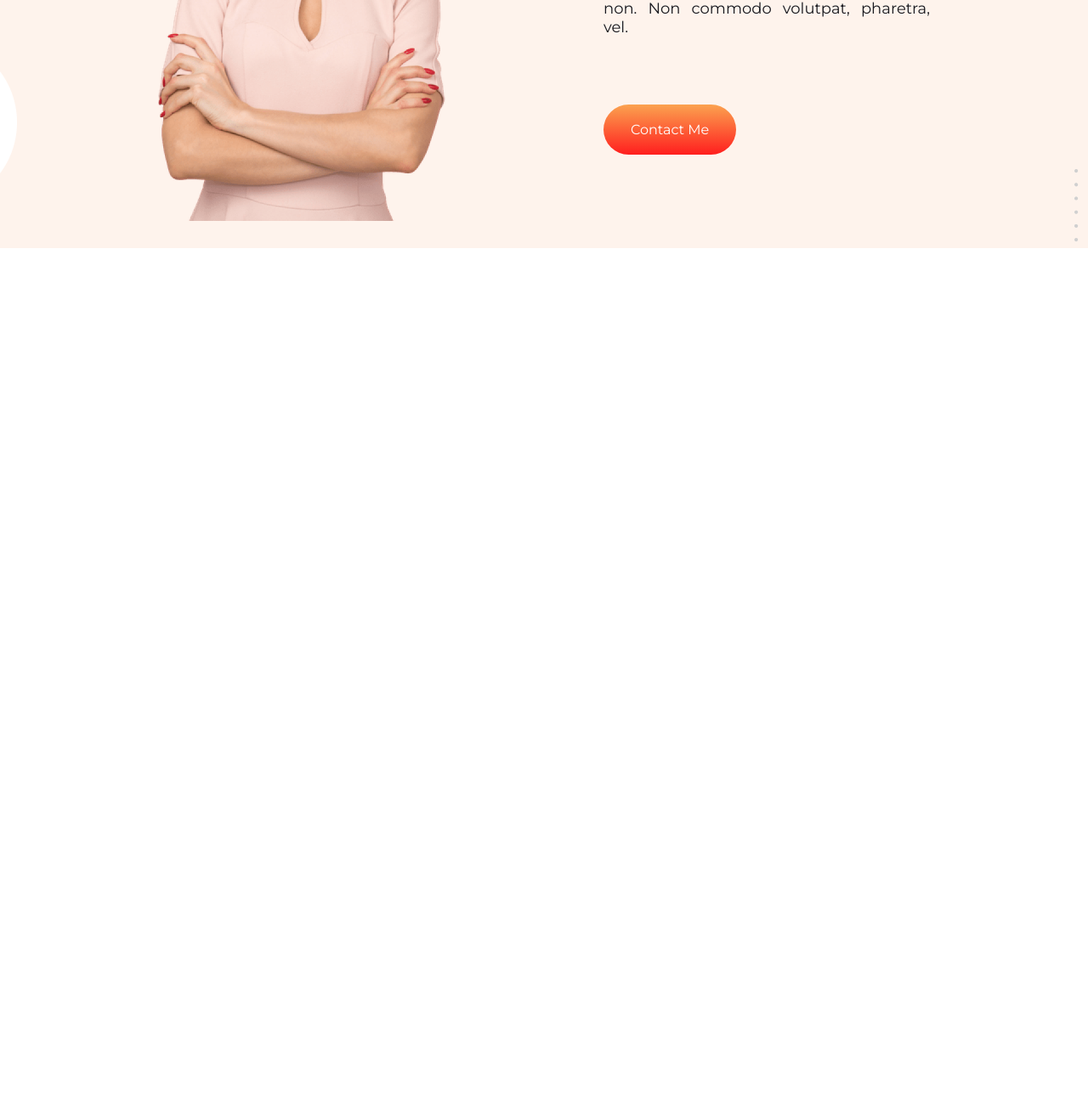
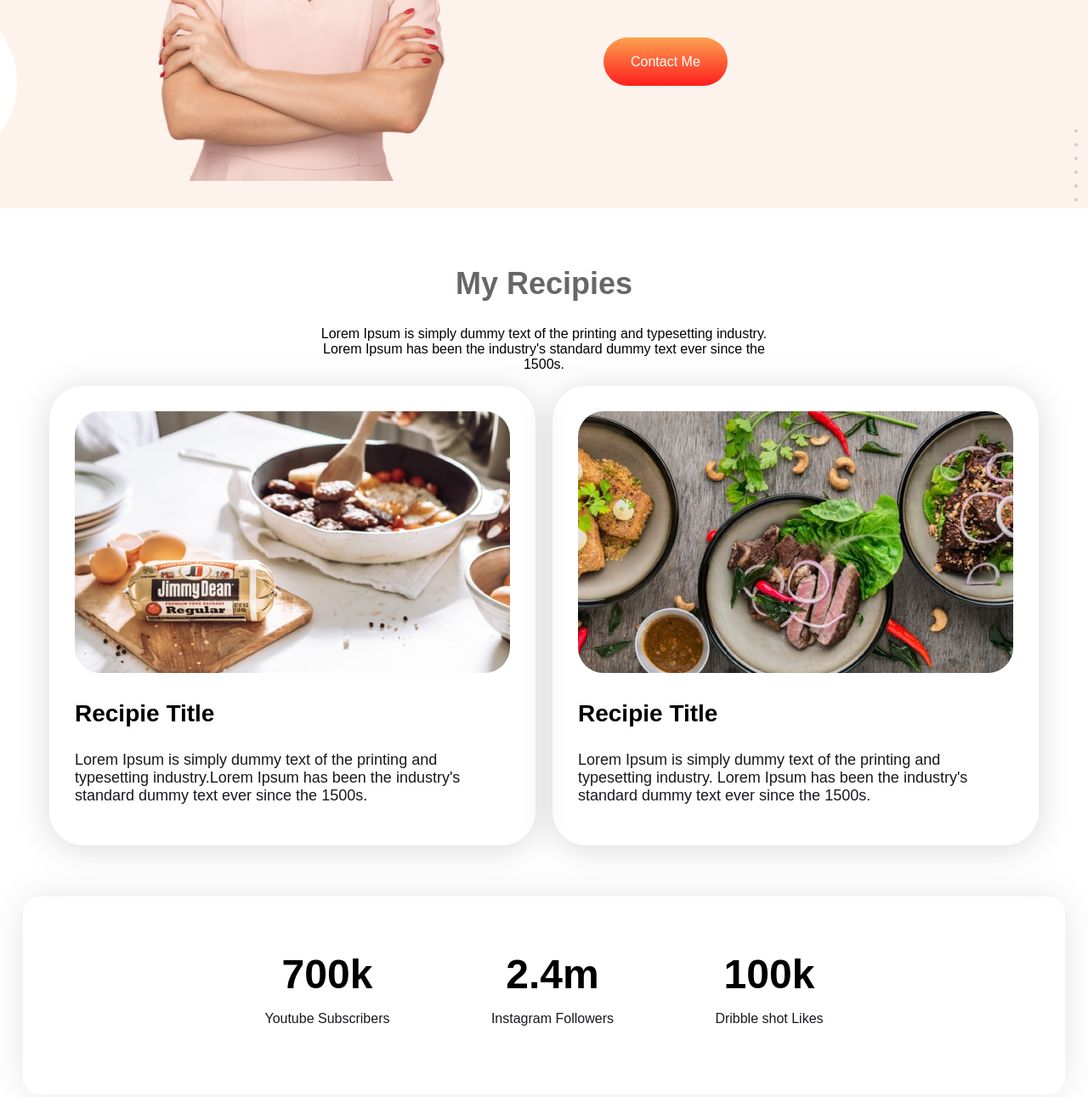
Before and after one commit to Turjo-abhishek/eat-healthy, a plain HTML site: page index.html in a window 1280 px wide. Shown: the part 1133-2424 px from the top of the page at 85% size. Before the commit the page ends 1433 px from the top, so only its background shows below. Drawn offline with Linux system fonts and the light colour scheme.

Commit message:
added social media part

```diff
--- a/index.html
+++ b/index.html
@@ -5,12 +5,6 @@
     <meta http-equiv="X-UA-Compatible" content="IE=edge" />
     <meta name="viewport" content="width=device-width, initial-scale=1.0" />
     <title>Eat Healthy</title>
-    <link rel="preconnect" href="https://fonts.googleapis.com" />
-    <link rel="preconnect" href="https://fonts.gstatic.com" crossorigin />
-    <link
-      href="https://fonts.googleapis.com/css2?family=Montserrat&family=Poppins&display=swap"
-      rel="stylesheet"
-    />
     <link rel="stylesheet" href="style.css" />
   </head>
   <body>
@@ -44,5 +38,49 @@
         <a class="btn" href="https://web.programming-hero.com/">Contact Me</a>
       </div>
     </section>
+    <section class="my-recipies">
+      <h2>My Recipies</h2>
+      <p>
+        Lorem Ipsum is simply dummy text of the printing and typesetting
+        industry. <br />
+        Lorem Ipsum has been the industry's standard dummy text ever since the
+        <br />
+        1500s.
+      </p>
+      <div class="my-recipies-container">
+        <div class="recipies">
+          <img src="images/food/Project Cover.jpg" alt="" />
+          <h3>Recipie Title</h3>
+          <p>
+            Lorem Ipsum is simply dummy text of the printing and typesetting
+            industry.Lorem Ipsum has been the industry's standard dummy text
+            ever since the 1500s.
+          </p>
+        </div>
+        <div class="recipies">
+          <img src="images/food/Project Cover1.jpg" alt="" />
+          <h3>Recipie Title</h3>
+          <p>
+            Lorem Ipsum is simply dummy text of the printing and typesetting
+            industry. Lorem Ipsum has been the industry's standard dummy text
+            ever since the 1500s.
+          </p>
+        </div>
+      </div>
+      <div class="social-media-container">
+        <div>
+          <h1>700k</h1>
+          <p>Youtube Subscribers</p>
+        </div>
+        <div>
+          <h1>2.4m</h1>
+          <p>Instagram Followers</p>
+        </div>
+        <div>
+          <h1>100k</h1>
+          <p>Dribble shot Likes</p>
+        </div>
+      </div>
+    </section>
   </body>
 </html>
--- a/style.css
+++ b/style.css
@@ -16,7 +16,7 @@ body {
 }
 .half-width {
   width: 50%;
-  padding-top: 100px;
+  padding-top: 140px;
   padding-left: 70px;
 }
 .orange-color{
@@ -75,3 +75,71 @@ body {
     margin-bottom: 100px;
     text-align: justify;
 }
+/* -------------------My recipies------------ */
+
+.my-recipies{
+    text-align: center;
+    margin-top: 60px;
+}
+.my-recipies h2{
+    color: #676767;
+    font-size: 36px;
+    font-weight: 700;
+}
+.my-recipies-container{
+    display: flex;
+    justify-content: center;
+}
+.my-recipies-container p{
+    font-size: 18px;
+    font-weight: 400;
+    color: #252525;
+}
+.recipies{
+    width: 40%;
+    margin-left: 10px;
+    margin-right: 10px;
+    margin-bottom: 60px;
+    padding: 30px;
+    border-radius: 40px;
+   box-shadow: 0px 4px 40px 0px #00000026;
+    text-align: left;
+}
+.recipies img{
+    width: 550px;
+    border-radius: 30px;
+    height: 308px;
+    width: 100%;
+    object-fit: cover;
+}
+.recipies h3{
+    font-size: 28px;
+    font-weight: 800;
+}
+.recipies p{
+    font-size: 18px;
+    font-weight: 400;
+    color: #18191F;
+}
+.social-media-container{
+    margin: 0 auto;
+    display: flex;
+    width: 70%;
+    justify-content: space-evenly;
+    box-shadow: 0px 0px 40px 0px #0000001A;
+    border-radius: 20px;
+    padding: 64px 165px;
+    margin-bottom: 70px;
+
+}
+.social-media-container h1{
+    font-size: 48px;
+    font-weight: 700;
+    margin-bottom: 0;
+    margin-top: 0;
+}
+.social-media-container p{
+    font-size: 16px;
+    font-weight: 400;
+    color: #18191F;
+}
```
